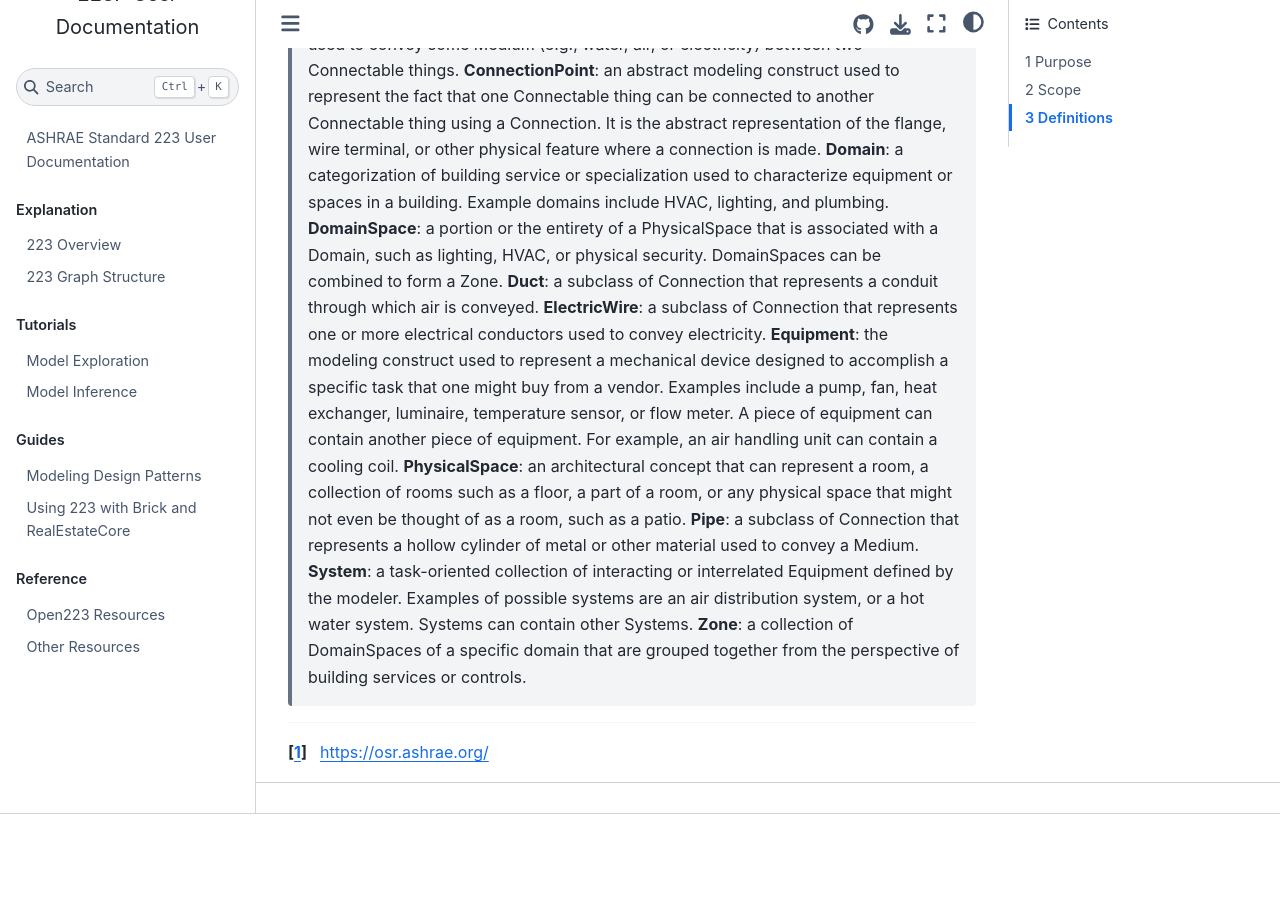
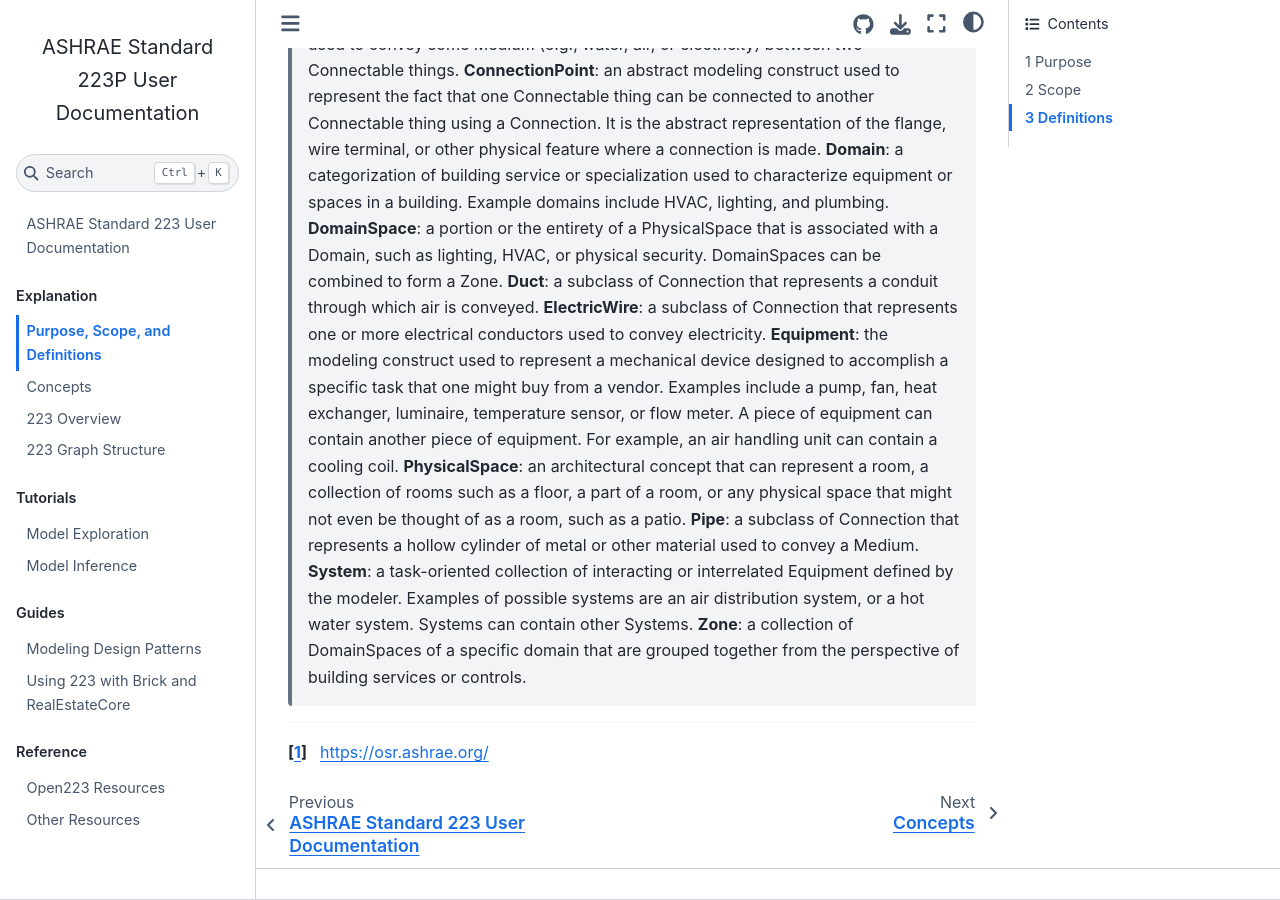
Before and after one commit to open223/docs.open223.info, a Jupyter Book: the page built from explanation/purpose_scope_definitions.md, in a window 1280 px wide and 900 px high, scrolled down 1132 px. Built offline with Jupyter Book 1.0.4 settings and Sphinx 7.4.7 and the Sphinx Book theme 1.1.4, drawn with Linux system fonts in a browser that asks for light colours; pages that are not in the unit, such as notebooks, are missing from menus; before the commit the page ends 1946 px from its top, so only the background shows below that.

Commit message:
update toc

```diff
--- a/_toc.yml
+++ b/_toc.yml
@@ -7,8 +7,8 @@
 parts:
 - caption: Explanation
   chapters:
-  - file: explanation/purpose_scope.md
-  - file: explanation/definitions.md
+  - file: explanation/purpose_scope_definitions.md
+  - file: explanation/concepts.md
   - file: explanation/223_overview.md
   - file: explanation/graph_structure.md
 - caption: Tutorials
```
